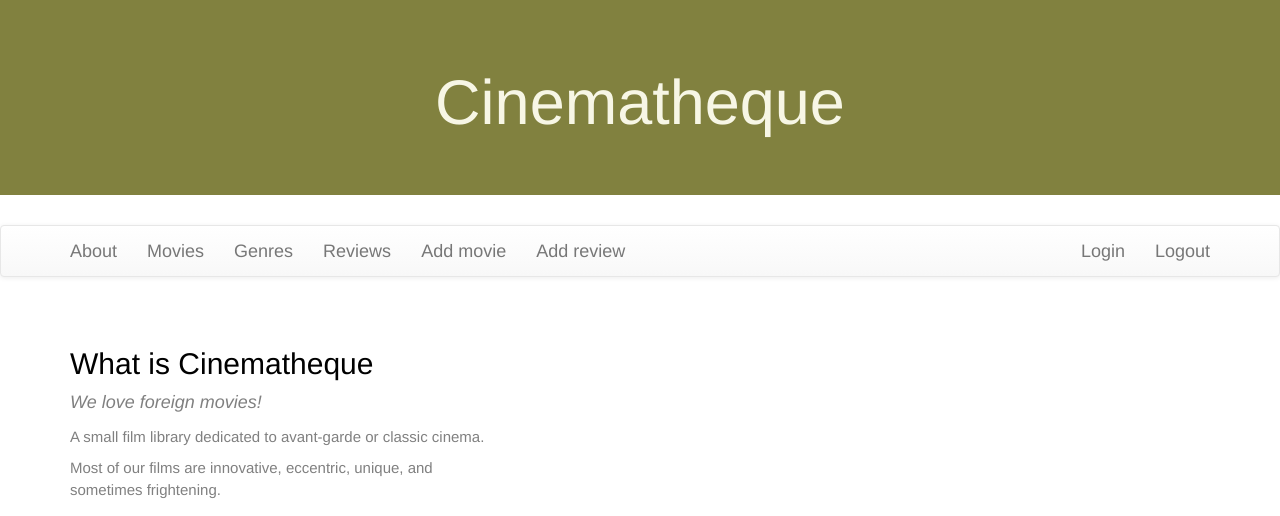
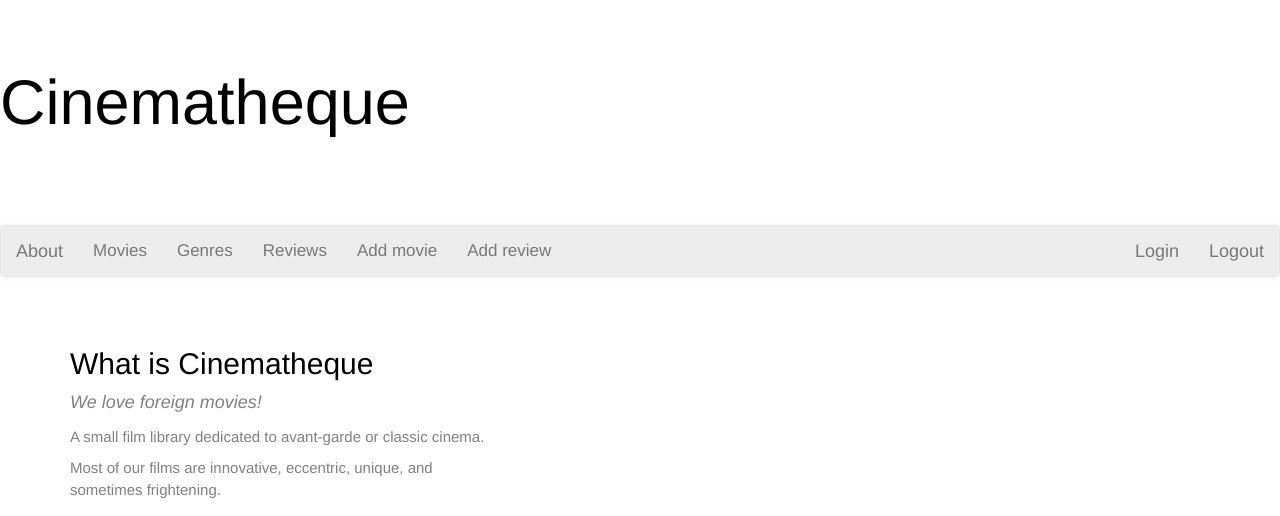
Before and after one commit to Lucia922/Cinematheque2021, a Django app: page /cinema/ in a window 1280 px wide. Shown: the top 516 px of the page. Run offline with Django 3.2, Linux system fonts and the light colour scheme; some libraries are stand-ins or nearby versions.

Commit message:
Base.html color changed commit

```diff
--- a/cinematheque/cinema/templates/base.html
+++ b/cinematheque/cinema/templates/base.html
@@ -9,15 +9,15 @@
 
     </head>
     <body>
-        <div class='jumbotron text-center' style="background-color: rgb(129, 129, 63); color: rgb(247, 246, 229);">
+        <div class='jumbotron' style="background-color: white; color: black;">
             <h1>Cinematheque</h1>
         </div>
-        <nav class="navbar navbar-default">
-            <div class="container">
+        <nav class="navbar navbar-default" >
+            <div class="container-fluid" style="background-color: rgb(236, 236, 236)">
                <div class="navbar-header">
                 <a class="navbar-brand" href="{% url 'index' %}">About</a>
                </div>
-               <ul class="nav navbar-nav" style='font-size:18px;'>
+               <ul class="nav navbar-nav" style='font-size:17px;'>
                 <li><a href="{% url 'movies' %}">Movies</a></li>
                 <li><a href="{% url 'moviegenres' %}">Genres</a></li>
                 <li><a href="{% url 'reviews' %}">Reviews</a></li>
```
